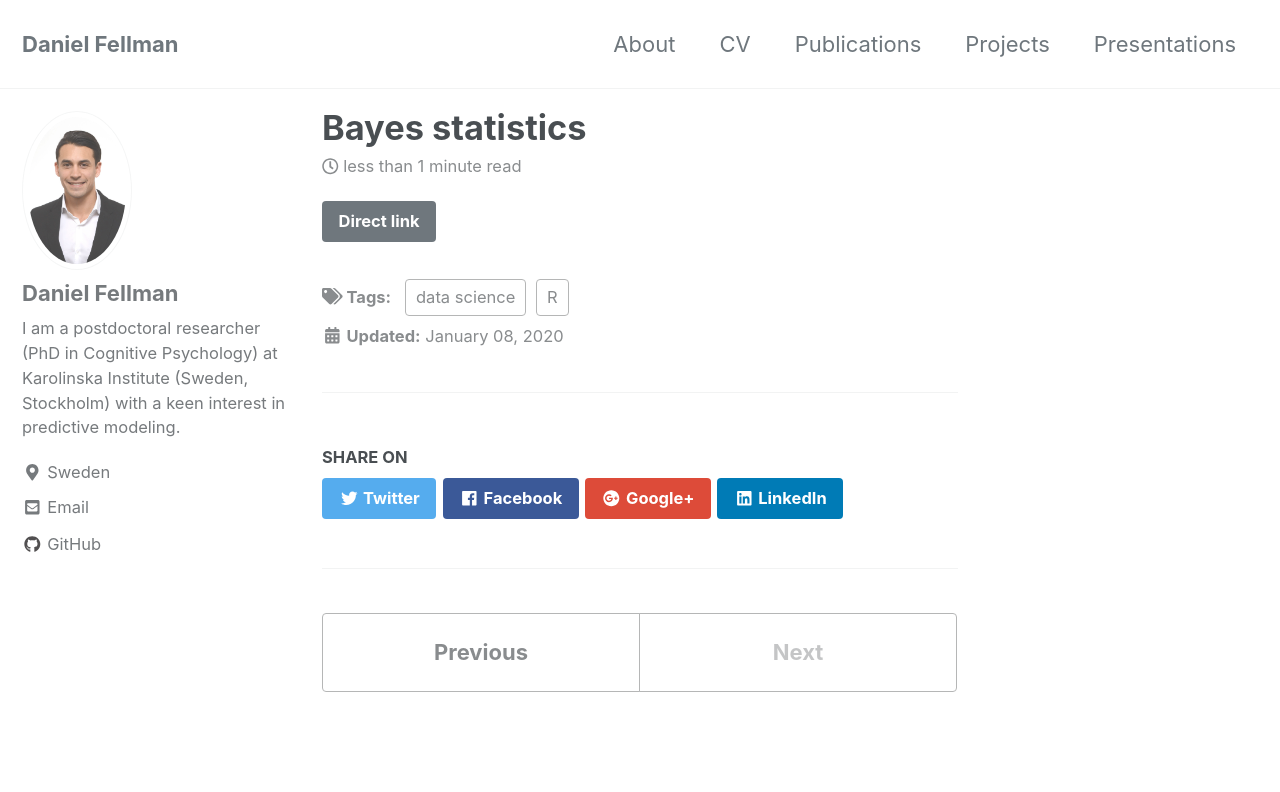
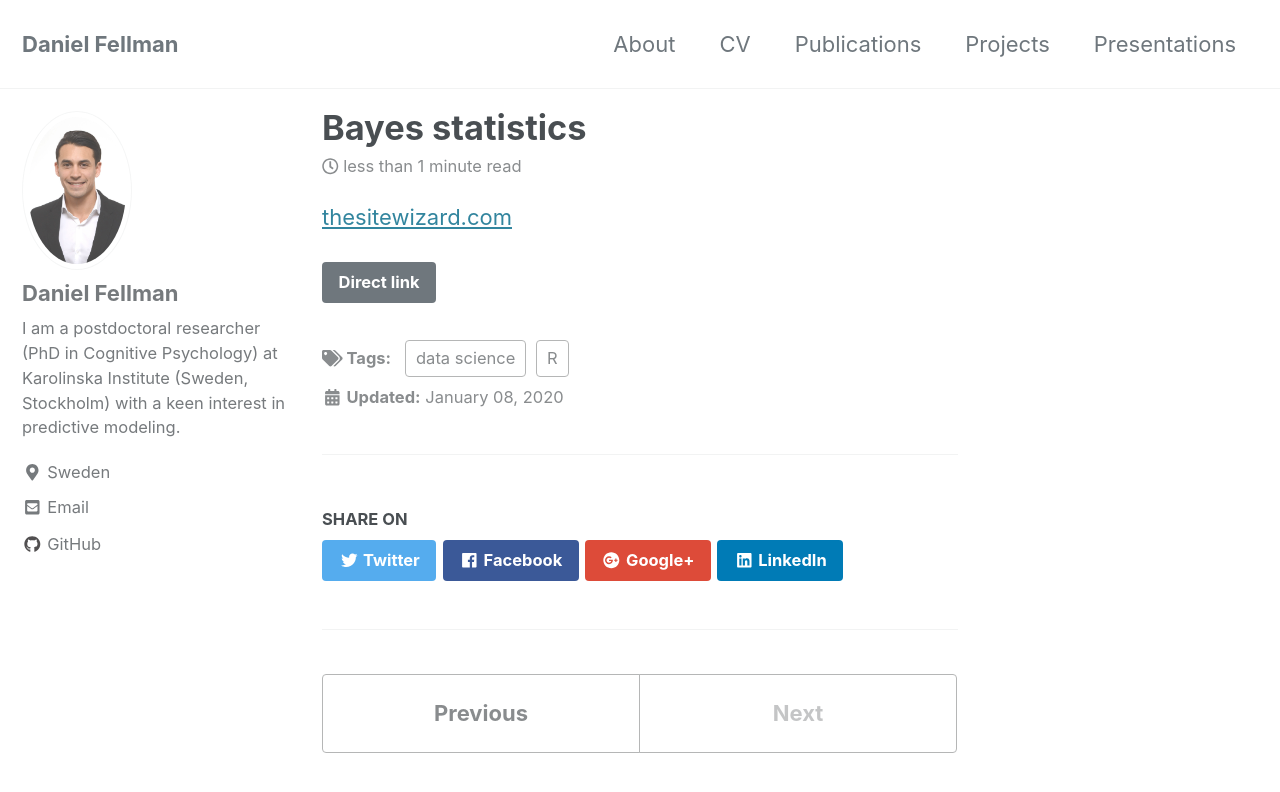
Before and after one commit to danielfellman/danielfellman.github.io, a Jekyll site: the page built from _posts/2020-11-01-Examining the effects of cognitive training using Bayesian statistics in R.md, in a window 1280 px wide and 900 px high. Shown: the top 792 px of the window. Built offline with Jekyll 4.4.1, drawn with Linux system fonts in a browser that asks for light colours; cached includes are drawn as plain includes; nearby versions of some CDN libraries.

Commit message:
Update 2020-11-01-Examining the effects of cognitive training using Bayesian statistics in R.md

```diff
--- a/_posts/2020-11-01-Examining the effects of cognitive training using Bayesian statistics in R.md
+++ b/_posts/2020-11-01-Examining the effects of cognitive training using Bayesian statistics in R.md
@@ -3,6 +3,7 @@ title: "Bayes statistics"
 date: "2020-01-08"
 tags: [R, data science]
 #excerpt: ""
-link: http://rpubs.com/dfellman/bayes
+link: http://rpubs.com/dfellman/bayes"
 href: http://rpubs.com/dfellman/bayes
 ---
+<a href="https://www.thesitewizard.com/" target="_blank">thesitewizard.com</a>
```
